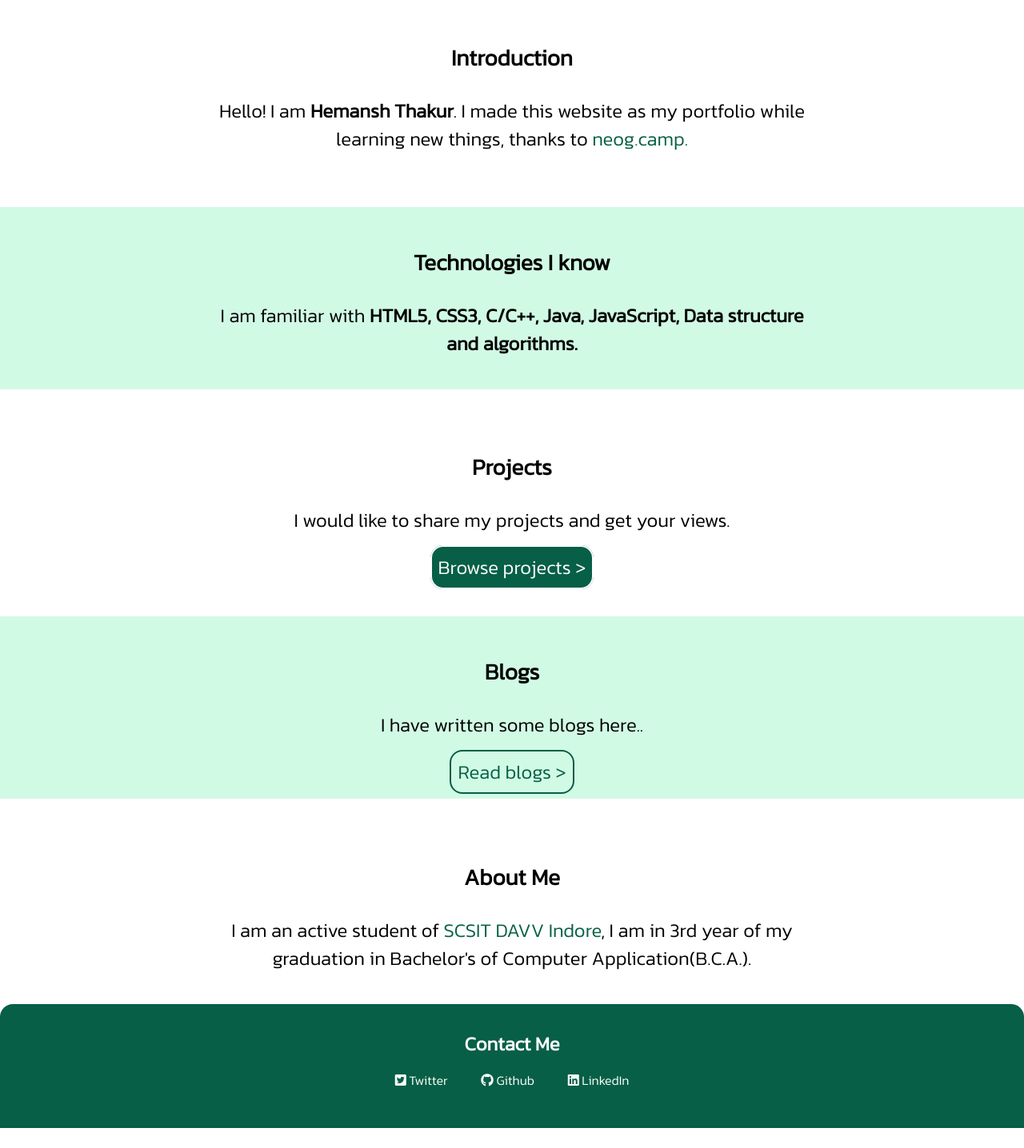
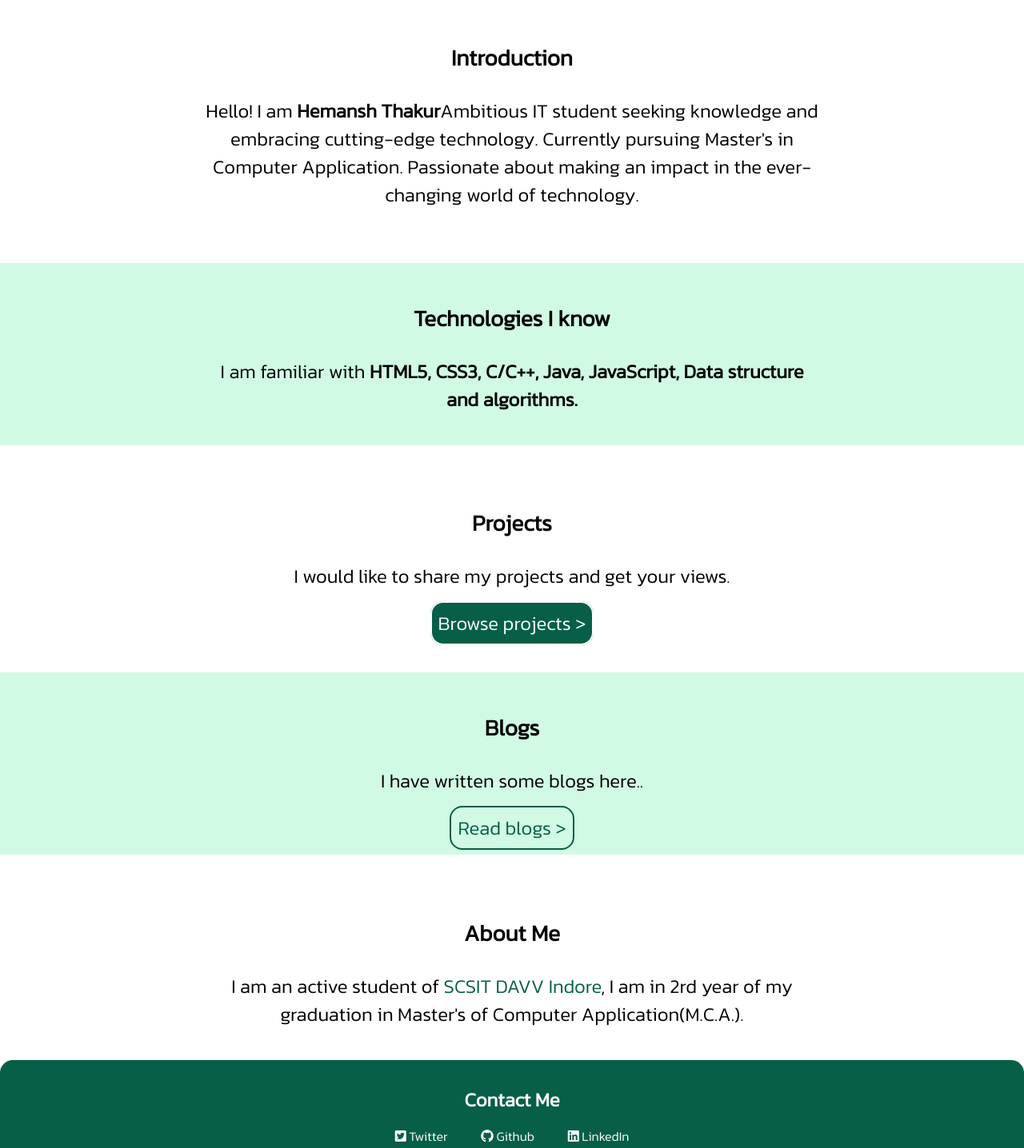
Before and after one commit to dragonthakur2107/myportolio-markFour, a plain HTML site: page index.html in a window 1280 px wide. Shown: the part 519-1955 px from the top of the page at 80% size. Before the commit the page ends 1930 px from the top, so only its background shows below. Drawn offline with Linux system fonts and the light colour scheme.

Commit message:
Update index.html

```diff
--- a/index.html
+++ b/index.html
@@ -35,7 +35,10 @@
         <section class="section ">
             <div class="container-center">
             <h3>Introduction</h3>
-            <p>Hello! I am <strong>Hemansh Thakur</strong>. I made this website as my portfolio while learning new things, thanks to <a class="link" href="https://neog.camp/">neog.camp.</a></p>
+            <p>Hello! I am <strong>Hemansh Thakur</strong>Ambitious IT student seeking knowledge and embracing
+                cutting-edge technology. Currently pursuing Master's in
+                Computer Application. Passionate about making an impact in
+                the ever-changing world of technology.</p>
             </div>
         </section>
 
@@ -65,7 +68,7 @@
         <section class="section ">
             <div class="container-center">
             <h3>About Me</h3>
-            <p>I am an active student of <a class="link" href="http://www.scs.dauniv.ac.in/">SCSIT DAVV Indore</a>, I am in 3rd year of my graduation in Bachelor's of Computer Application(B.C.A.). </p>
+            <p>I am an active student of <a class="link" href="http://www.scs.dauniv.ac.in/">SCSIT DAVV Indore</a>, I am in 2rd year of my graduation in Master's of Computer Application(M.C.A.). </p>
             </div>
         </section>
 
```
